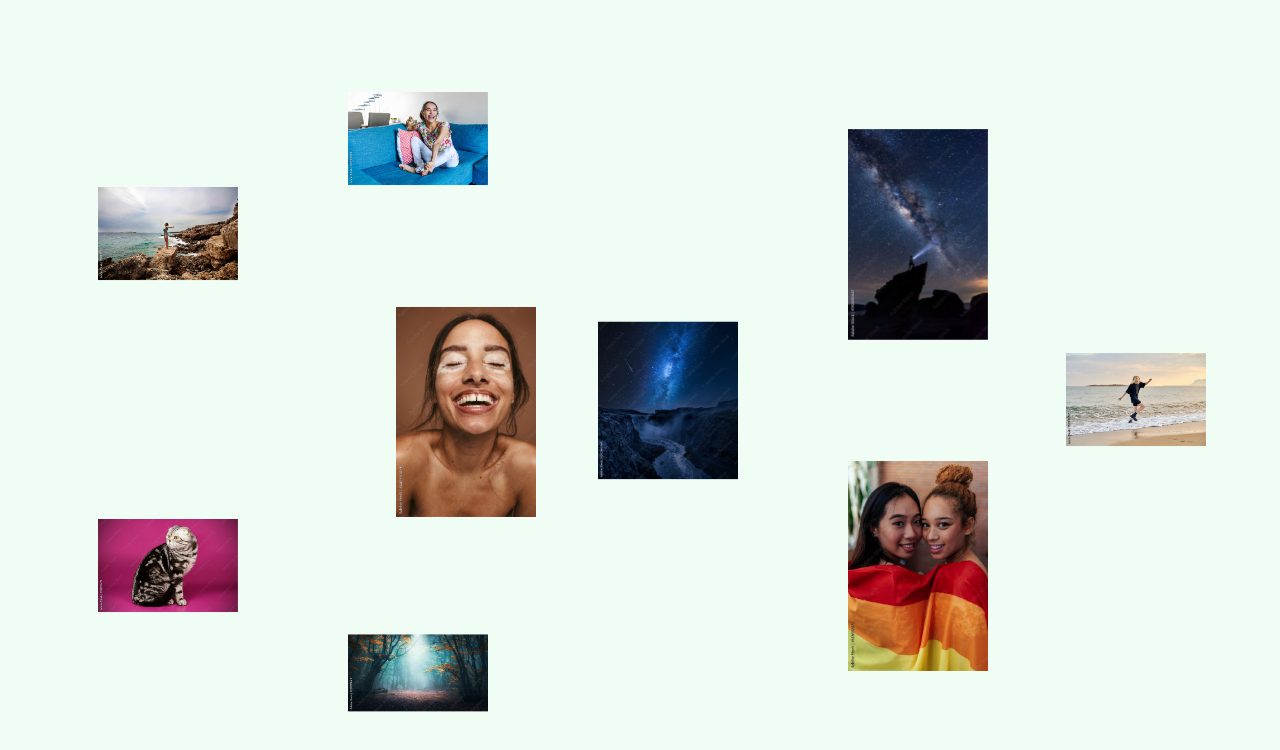
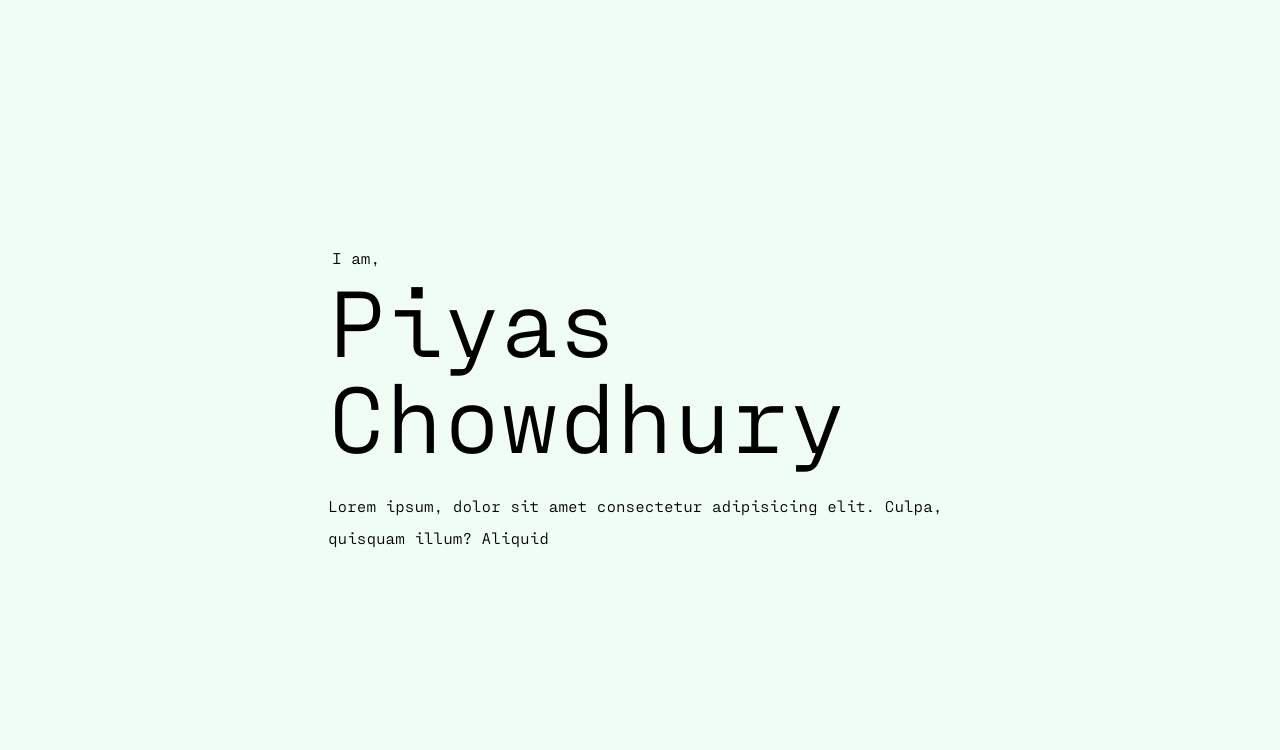
Before and after one commit to sourovch/Gallary-Of-Arts, a Next.js app: page / in a window 1280 px wide. Shown: the top 750 px of the page. Built offline with nearby package versions, Linux system fonts and the light colour scheme.

Commit message:
added front page

```diff
--- /dev/null
+++ b/pages/gallary.js
@@ -0,0 +1,16 @@
+import HorizontalScroll from "@/components/horizontalScroll";
+import { promises as fs } from "fs";
+import path from "path";
+
+export default function Page({ data }) {
+  return <HorizontalScroll imgArr={data} />;
+}
+
+export async function getServerSideProps() {
+  const filePath = path.join(process.cwd(), "data.json");
+  const res = await fs.readFile(filePath, "utf8");
+
+  const data = JSON.parse(res);
+
+  return { props: { data } };
+}
--- a/pages/index.js
+++ b/pages/index.js
@@ -1,16 +1,14 @@
-import HorizontalScroll from "@/components/horizontalScroll";
-import { promises as fs } from "fs";
-import path from "path";
-
-export default function Page({ data }) {
-  return <HorizontalScroll imgArr={data} />;
+export default function Page() {
+  return (
+    <div className="w-screen h-screen grid place-content-center">
+      <div className="max-w-prose">
+        <p className="ml-1">I am,</p>
+        <h1 className="text-8xl mb-7">Piyas Chowdhury</h1>
+        <p className="leading-8">
+          Lorem ipsum, dolor sit amet consectetur adipisicing elit. Culpa,
+          quisquam illum? Aliquid
+        </p>
+      </div>
+    </div>
+  );
 }
-
-export async function getServerSideProps() {
-  const filePath = path.join(process.cwd(), "data.json");
-  const res = await fs.readFile(filePath, "utf8");
-
-  const data = JSON.parse(res);
-
-  return { props: { data } };
-}
--- a/styles/globals.css
+++ b/styles/globals.css
@@ -36,10 +36,14 @@ body[data-no-scroll="true"] {
   --scale: 0.7;
 
   scale: var(--scale);
-  transition: scale 200ms cubic-bezier(0.31, 0.96, 0.18, 0.94);
+  transition: scale 220ms cubic-bezier(0.31, 0.96, 0.18, 0.94);
   will-change: scale;
 }
 
 body[data-no-scroll="true"] .m-scale {
   scale: 0.7;
 }
+
+.p-btn {
+  @apply text-white bg-gradient-to-r from-blue-500 via-blue-600 to-blue-700 hover:bg-gradient-to-br focus:ring-4 focus:outline-none focus:ring-blue-300 dark:focus:ring-blue-800 font-bold rounded-lg text-sm px-5 py-2.5 text-center mr-2 mb-2 uppercase mt-4;
+}
```
